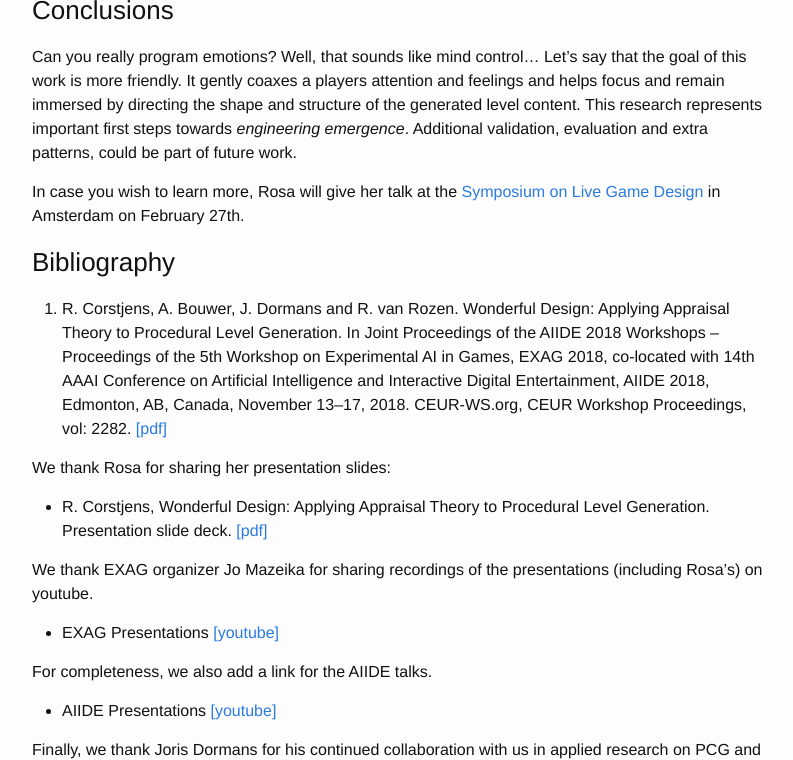
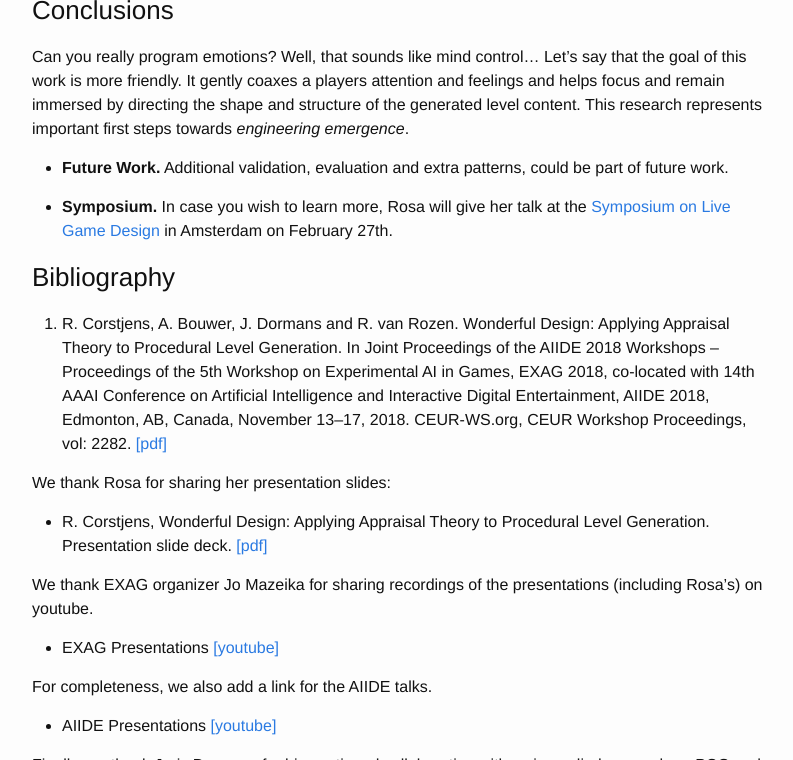
Before and after one commit to LiveGameDesign/LiveGameDesign.github.io, a Jekyll site: the page built from _posts/2019-01-02-Wonderful-Design.md, in a window 1280 px wide and 900 px high, scrolled down 1117 px, cut to the strip 140-900 px from the top of the window. Shown: the whole strip, without its empty margins (238-1031 px from the left). Built offline with Jekyll 4.4.1, drawn with Linux system fonts in a browser that asks for light colours; comment, search, counter and statistics services are not loaded.

Commit message:
updated conclusions

```diff
--- a/_posts/2019-01-02-Wonderful-Design.md
+++ b/_posts/2019-01-02-Wonderful-Design.md
@@ -32,9 +32,10 @@ Can you really program emotions?
 Well, that sounds like mind control...
 Let's say that the goal of this work is more friendly. It gently coaxes a players attention and feelings and helps focus and remain immersed by directing the shape and structure of the generated level content.
 This research represents important first steps towards *engineering emergence*.
-Additional validation, evaluation and extra patterns, could be part of future work.
 
-In case you wish to learn more, Rosa will give her talk at the [Symposium on Live Game Design](/project/update/2019/02/01/Live-Game-Design-Symposium.html) in Amsterdam on February 27th.
+* **Future Work.** Additional validation, evaluation and extra patterns, could be part of future work.
+
+* **Symposium.** In case you wish to learn more, Rosa will give her talk at the [Symposium on Live Game Design](/project/update/2019/02/01/Live-Game-Design-Symposium.html) in Amsterdam on February 27th.
 
 ### Bibliography
 1. R. Corstjens, A. Bouwer, J. Dormans and R. van Rozen. Wonderful Design: Applying Appraisal Theory to Procedural Level Generation. In Joint Proceedings of the AIIDE 2018 Workshops -- Proceedings of the 5th Workshop on Experimental AI in Games, EXAG 2018, co-located with 14th AAAI Conference on Artificial Intelligence and Interactive Digital Entertainment, AIIDE 2018, Edmonton, AB, Canada, November 13--17, 2018. CEUR-WS.org, CEUR Workshop Proceedings, vol: 2282. [[pdf]](http://ceur-ws.org/Vol-2282/EXAG_106.pdf)
```
